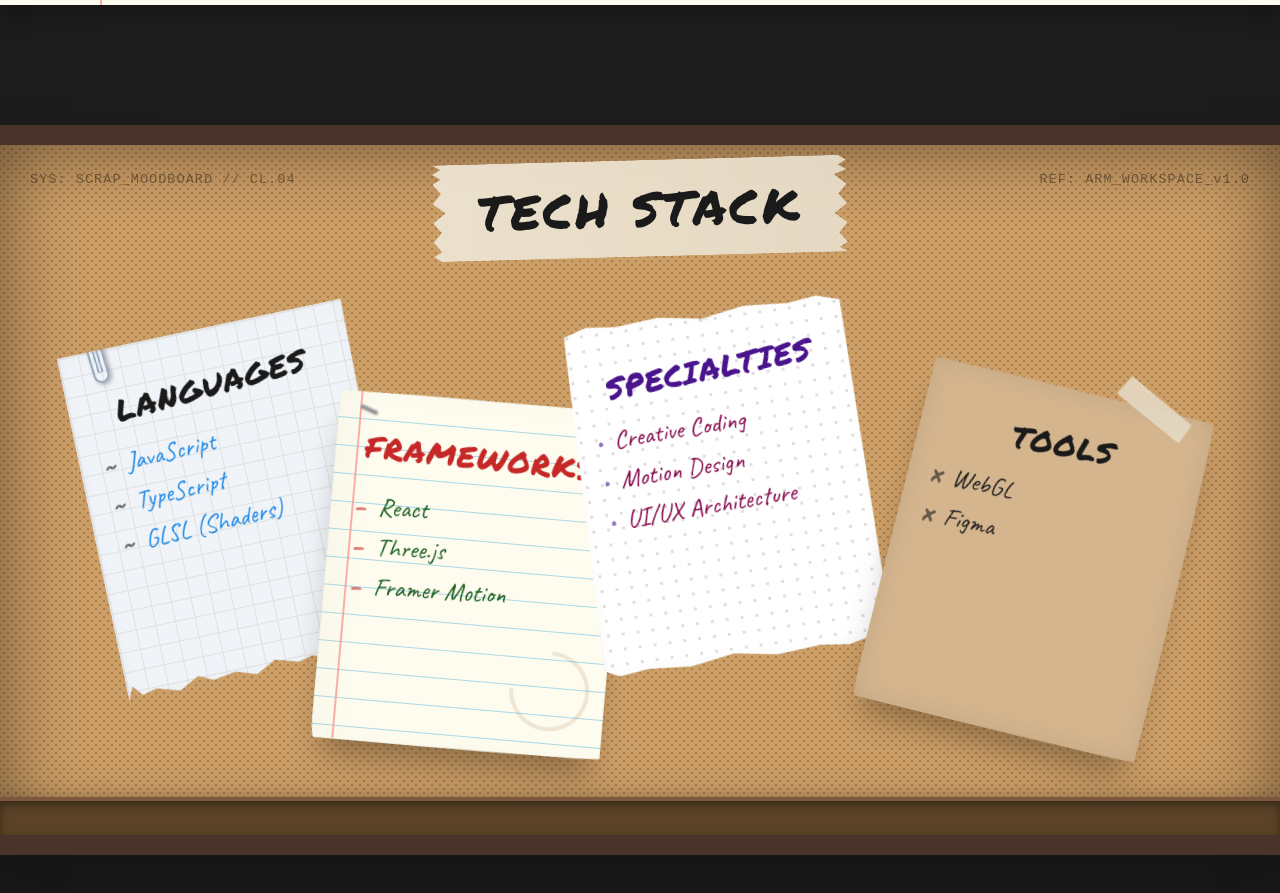
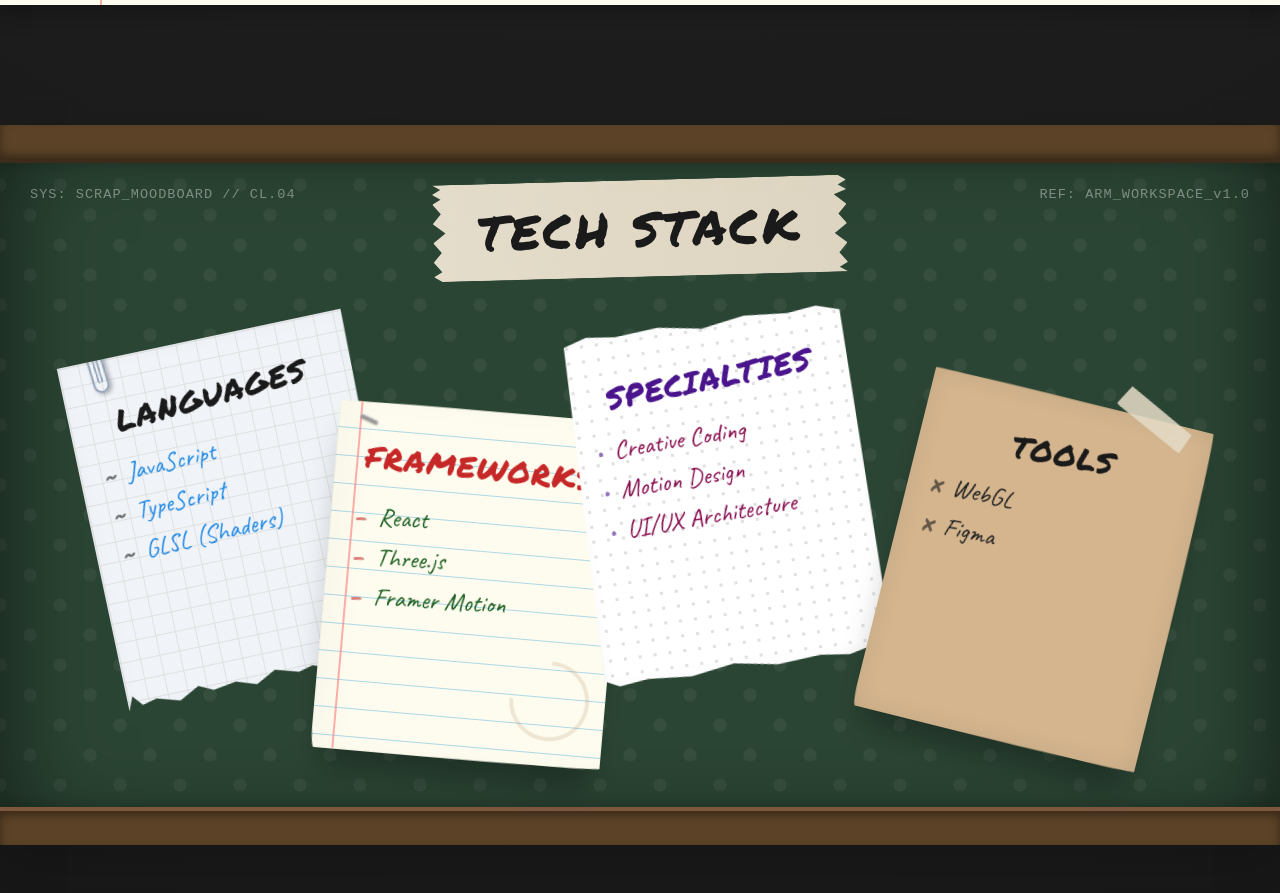
Before and after one commit to armaan-choudhary/armaan-portfolio, a React (Vite) app: page / in a window 1280 px wide. Shown: the part 4160-5053 px from the top of the page. Built offline with nearby package versions, Linux system fonts and the light colour scheme.

Commit message:
style: update tech stack section to use a greenboard backdrop

```diff
--- a/src/pages/Home.jsx
+++ b/src/pages/Home.jsx
@@ -273,13 +273,13 @@
           <div className={styles.coffeeStain} style={{ bottom: 20, right: 30, opacity: 0.15, transform: 'scale(0.85)', pointerEvents: 'none', position: 'absolute' }} />
 
           {/* Metadata parameters on the desk */}
-          <div className={styles.pegboardStencilLeft} style={{ top: 20, left: 30 }}>
-            <span style={{ fontSize: '0.85rem', color: 'rgba(0,0,0,0.4)', fontFamily: 'monospace', letterSpacing: '1px' }}>
+          <div className={styles.pegboardStencilLeft} style={{ top: 55, left: 30 }}>
+            <span style={{ fontSize: '0.85rem', color: 'rgba(255,255,255,0.4)', fontFamily: 'monospace', letterSpacing: '1px' }}>
               SYS: SCRAP_MOODBOARD // CL.04
             </span>
           </div>
-          <div className={styles.pegboardStencilRight} style={{ top: 20, right: 30 }}>
-            <span style={{ fontSize: '0.85rem', color: 'rgba(0,0,0,0.4)', fontFamily: 'monospace', letterSpacing: '1px' }}>
+          <div className={styles.pegboardStencilRight} style={{ top: 55, right: 30 }}>
+            <span style={{ fontSize: '0.85rem', color: 'rgba(255,255,255,0.4)', fontFamily: 'monospace', letterSpacing: '1px' }}>
               REF: ARM_WORKSPACE_v1.0
             </span>
           </div>
@@ -348,6 +348,7 @@
             })}
           </div>
 
+          <div className={styles.pegboardLedgeTop} />
           <div className={styles.pegboardLedge} />
         </div>
       </section>
--- a/src/pages/Home.module.css
+++ b/src/pages/Home.module.css
@@ -765,20 +765,18 @@
   width: 100%;
   max-width: 100%;
   margin: 0;
-  background-color: #cd9f68; /* Rich corkboard color matching projects section */
+  background-color: #2b4534; /* Rich greenboard color */
   background-image:
-    radial-gradient(#ab7d46 15%, transparent 16%),
-    radial-gradient(#ab7d46 15%, transparent 16%);
-  background-size: 8px 8px, 8px 8px;
-  background-position: 0 0, 4px 4px;
+    radial-gradient(rgba(255, 255, 255, 0.05) 15%, transparent 16%),
+    radial-gradient(rgba(255, 255, 255, 0.05) 15%, transparent 16%);
+  background-size: 60px 60px, 60px 60px;
+  background-position: 0 0, 30px 30px;
   padding: 95px 40px 95px 40px;
-  border-top: 20px solid #4a332a; /* Wooden frame top */
-  border-bottom: 20px solid #4a332a; /* Wooden frame bottom */
   border-left: none;
   border-right: none;
   border-radius: 0;
   box-shadow:
-    inset 0 0 80px rgba(0,0,0,0.5),
+    inset 0 0 100px rgba(0,0,0,0.6),
     0 20px 45px rgba(0,0,0,0.15);
   display: flex;
   flex-direction: column;
@@ -796,7 +794,7 @@
 
 .pegboardTitleLabel {
   position: absolute;
-  top: 15px;
+  top: 55px;
   left: 50%;
   transform: translateX(-50%) rotate(-1.5deg);
   background-color: rgba(235, 225, 205, 0.95); /* Masking tape base */
@@ -834,7 +832,7 @@
   align-items: center;
   width: 100%;
   max-width: 1300px;
-  margin-top: 100px;
+  margin-top: 130px;
   margin-bottom: 50px;
   position: relative;
   z-index: 20;
@@ -1027,6 +1025,21 @@
   box-shadow:
     inset 0 4px 10px rgba(0,0,0,0.4),
     0 -4px 10px rgba(0,0,0,0.12);
+  pointer-events: none;
+  z-index: 10;
+}
+
+.pegboardLedgeTop {
+  position: absolute;
+  top: 0;
+  left: 0;
+  right: 0;
+  height: 38px;
+  background-color: #5c4327; /* Wood walnut ledge */
+  border-bottom: 4px solid #3d2c19; /* dark shadow wood */
+  box-shadow:
+    inset 0 -4px 10px rgba(0,0,0,0.4),
+    0 4px 10px rgba(0,0,0,0.12);
   pointer-events: none;
   z-index: 10;
 }
```
